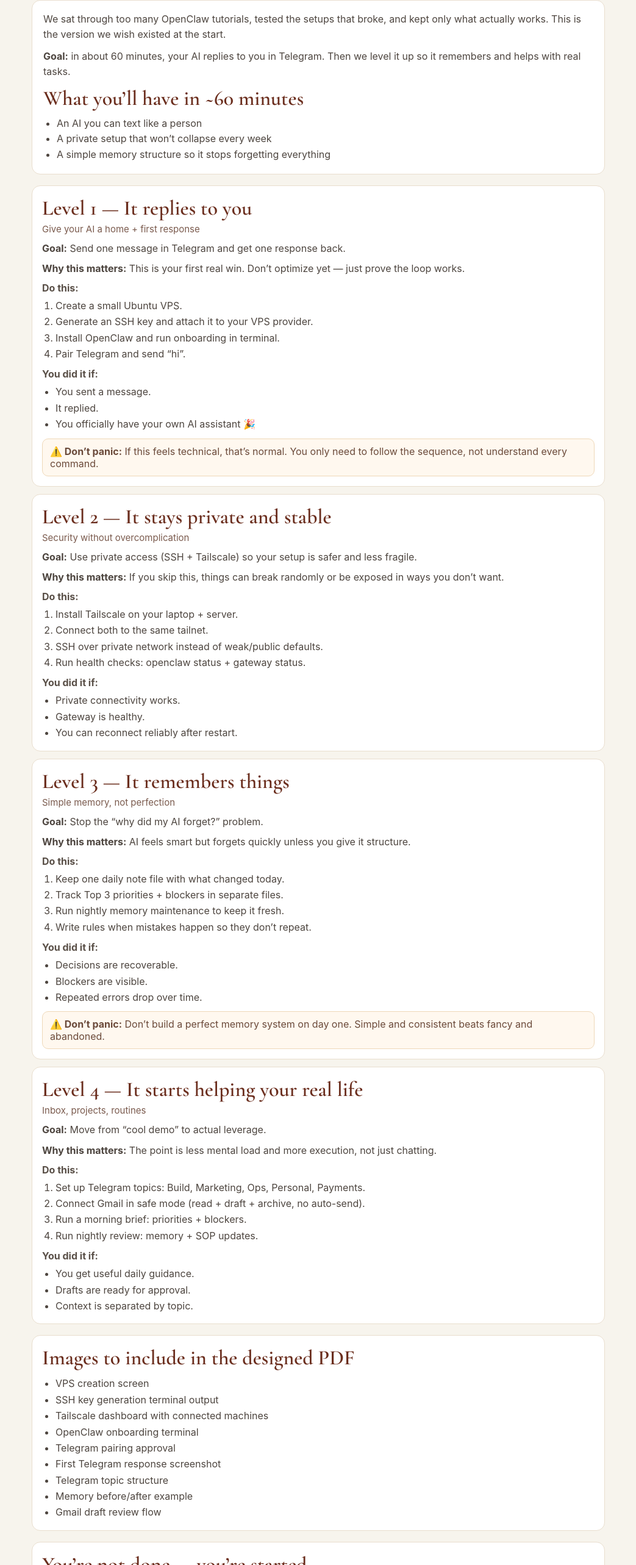
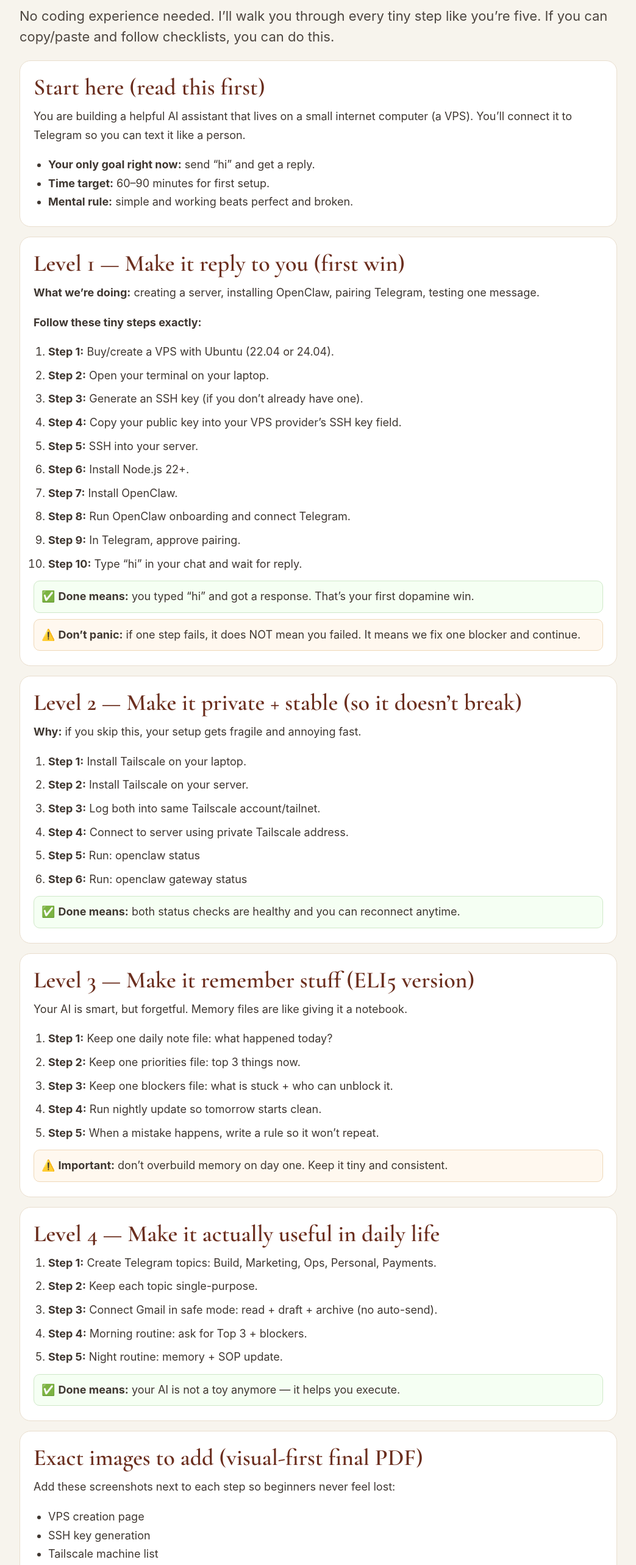
Before and after one commit to opal-the-bot/agent-inbox-mvp, a Next.js app: page /review/opal-ela-7xk9m2/pdf-full in a window 1280 px wide. Shown: the part 211-2777 px from the top of the page at 61% size, without its empty margins (118-1161 px from the left). Built offline with nearby package versions, Linux system fonts and the light colour scheme.

Commit message:
Expand PDF full page into ELI5 micro-step walkthrough with larger sections

```diff
--- a/app/review/opal-ela-7xk9m2/pdf-full/page.tsx
+++ b/app/review/opal-ela-7xk9m2/pdf-full/page.tsx
@@ -6,162 +6,148 @@ export const metadata = {
   robots: { index: false, follow: false }
 };
 
-type Level = {
-  title: string;
-  subtitle: string;
-  goal: string;
-  why: string;
-  steps: string[];
-  done: string[];
-  panic?: string;
-};
+function Section({ title, children }: { title: string; children: React.ReactNode }) {
+  return (
+    <section style={{ background: '#fff', border: '1px solid #e9dece', borderRadius: 18, padding: '24px 22px', marginTop: 16 }}>
+      <h2 className={editorial.className} style={{ margin: '0 0 12px', color: '#6b2e1e', fontSize: 38, lineHeight: 1.05, fontWeight: 600 }}>
+        {title}
+      </h2>
+      <div style={{ color: '#3f3731', fontSize: 18, lineHeight: 1.7 }}>{children}</div>
+    </section>
+  );
+}
 
-const levels: Level[] = [
-  {
-    title: 'Level 1 — It replies to you',
-    subtitle: 'Give your AI a home + first response',
-    goal: 'Send one message in Telegram and get one response back.',
-    why: 'This is your first real win. Don’t optimize yet — just prove the loop works.',
-    steps: [
-      'Create a small Ubuntu VPS.',
-      'Generate an SSH key and attach it to your VPS provider.',
-      'Install OpenClaw and run onboarding in terminal.',
-      'Pair Telegram and send “hi”.'
-    ],
-    done: ['You sent a message.', 'It replied.', 'You officially have your own AI assistant 🎉'],
-    panic: 'If this feels technical, that’s normal. You only need to follow the sequence, not understand every command.'
-  },
-  {
-    title: 'Level 2 — It stays private and stable',
-    subtitle: 'Security without overcomplication',
-    goal: 'Use private access (SSH + Tailscale) so your setup is safer and less fragile.',
-    why: 'If you skip this, things can break randomly or be exposed in ways you don’t want.',
-    steps: [
-      'Install Tailscale on your laptop + server.',
-      'Connect both to the same tailnet.',
-      'SSH over private network instead of weak/public defaults.',
-      'Run health checks: openclaw status + gateway status.'
-    ],
-    done: ['Private connectivity works.', 'Gateway is healthy.', 'You can reconnect reliably after restart.']
-  },
-  {
-    title: 'Level 3 — It remembers things',
-    subtitle: 'Simple memory, not perfection',
-    goal: 'Stop the “why did my AI forget?” problem.',
-    why: 'AI feels smart but forgets quickly unless you give it structure.',
-    steps: [
-      'Keep one daily note file with what changed today.',
-      'Track Top 3 priorities + blockers in separate files.',
-      'Run nightly memory maintenance to keep it fresh.',
-      'Write rules when mistakes happen so they don’t repeat.'
-    ],
-    done: ['Decisions are recoverable.', 'Blockers are visible.', 'Repeated errors drop over time.'],
-    panic: 'Don’t build a perfect memory system on day one. Simple and consistent beats fancy and abandoned.'
-  },
-  {
-    title: 'Level 4 — It starts helping your real life',
-    subtitle: 'Inbox, projects, routines',
-    goal: 'Move from “cool demo” to actual leverage.',
-    why: 'The point is less mental load and more execution, not just chatting.',
-    steps: [
-      'Set up Telegram topics: Build, Marketing, Ops, Personal, Payments.',
-      'Connect Gmail in safe mode (read + draft + archive, no auto-send).',
-      'Run a morning brief: priorities + blockers.',
-      'Run nightly review: memory + SOP updates.'
-    ],
-    done: ['You get useful daily guidance.', 'Drafts are ready for approval.', 'Context is separated by topic.']
-  }
-];
-
-const imageList = [
-  'VPS creation screen',
-  'SSH key generation terminal output',
-  'Tailscale dashboard with connected machines',
-  'OpenClaw onboarding terminal',
-  'Telegram pairing approval',
-  'First Telegram response screenshot',
-  'Telegram topic structure',
-  'Memory before/after example',
-  'Gmail draft review flow'
-];
+function TinyStep({ n, text }: { n: number; text: string }) {
+  return (
+    <li style={{ marginBottom: 8 }}>
+      <strong>Step {n}:</strong> {text}
+    </li>
+  );
+}
 
 export default function PdfFullDraftPage() {
   return (
-    <main style={{ minHeight: '100vh', background: '#f7f4ed', color: '#1f1d1a', padding: '42px 20px 80px' }}>
-      <div style={{ maxWidth: 940, margin: '0 auto' }}>
-        <p style={{ margin: 0, textTransform: 'uppercase', letterSpacing: 1.2, fontSize: 12, color: '#7a7268' }}>Private PDF draft — beginner rewrite v3</p>
+    <main style={{ minHeight: '100vh', background: '#f7f4ed', color: '#1f1d1a', padding: '42px 16px 80px' }}>
+      <div style={{ maxWidth: 980, margin: '0 auto' }}>
+        <p style={{ margin: 0, textTransform: 'uppercase', letterSpacing: 1.2, fontSize: 12, color: '#7a7268' }}>Private PDF draft — ELI5 walkthrough v4</p>
 
-        <h1 className={editorial.className} style={{ margin: '10px 0 8px', fontSize: 'clamp(36px, 6vw, 68px)', color: '#6b2e1e', fontWeight: 500 }}>
-          Build Your Own AI Assistant
+        <h1 className={editorial.className} style={{ margin: '10px 0 8px', fontSize: 'clamp(42px, 7vw, 74px)', color: '#6b2e1e', fontWeight: 500, lineHeight: 0.98 }}>
+          Give Yourself a Second Brain in 60 Minutes
         </h1>
 
-        <p style={{ marginTop: 0, fontSize: 21, color: '#4c453f', lineHeight: 1.5 }}>
-          No coding required. No “tech bro” energy required.
+        <p style={{ marginTop: 0, fontSize: 22, color: '#4c453f', lineHeight: 1.55 }}>
+          No coding experience needed. I’ll walk you through every tiny step like you’re five. If you can copy/paste and follow checklists, you can do this.
         </p>
 
-        <section style={{ marginTop: 18, background: '#fff', border: '1px solid #e9dece', borderRadius: 14, padding: 18 }}>
-          <p style={{ margin: '0 0 10px', color: '#4d453f', lineHeight: 1.6 }}>
-            We sat through too many OpenClaw tutorials, tested the setups that broke, and kept only what actually works.
-            This is the version we wish existed at the start.
+        <Section title="Start here (read this first)">
+          <p style={{ marginTop: 0 }}>
+            You are building a helpful AI assistant that lives on a small internet computer (a VPS). You’ll connect it to Telegram so you can text it like a person.
           </p>
-          <p style={{ margin: '0 0 10px', color: '#4d453f', lineHeight: 1.6 }}>
-            <strong>Goal:</strong> in about 60 minutes, your AI replies to you in Telegram.
-            Then we level it up so it remembers and helps with real tasks.
+          <ul style={{ margin: 0, paddingLeft: 24 }}>
+            <li><strong>Your only goal right now:</strong> send “hi” and get a reply.</li>
+            <li><strong>Time target:</strong> 60–90 minutes for first setup.</li>
+            <li><strong>Mental rule:</strong> simple and working beats perfect and broken.</li>
+          </ul>
+        </Section>
+
+        <Section title="Level 1 — Make it reply to you (first win)">
+          <p style={{ marginTop: 0 }}><strong>What we’re doing:</strong> creating a server, installing OpenClaw, pairing Telegram, testing one message.</p>
+          <p><strong>Follow these tiny steps exactly:</strong></p>
+          <ol style={{ margin: 0, paddingLeft: 24 }}>
+            <TinyStep n={1} text="Buy/create a VPS with Ubuntu (22.04 or 24.04)." />
+            <TinyStep n={2} text="Open your terminal on your laptop." />
+            <TinyStep n={3} text="Generate an SSH key (if you don’t already have one)." />
+            <TinyStep n={4} text="Copy your public key into your VPS provider’s SSH key field." />
+            <TinyStep n={5} text="SSH into your server." />
+            <TinyStep n={6} text="Install Node.js 22+." />
+            <TinyStep n={7} text="Install OpenClaw." />
+            <TinyStep n={8} text="Run OpenClaw onboarding and connect Telegram." />
+            <TinyStep n={9} text="In Telegram, approve pairing." />
+            <TinyStep n={10} text="Type “hi” in your chat and wait for reply." />
+          </ol>
+          <div style={{ marginTop: 12, background: '#f5fff3', border: '1px solid #cfe8c8', borderRadius: 10, padding: '10px 12px' }}>
+            ✅ <strong>Done means:</strong> you typed “hi” and got a response. That’s your first dopamine win.
+          </div>
+          <div style={{ marginTop: 10, background: '#fff8ef', border: '1px solid #efd8b8', borderRadius: 10, padding: '10px 12px' }}>
+            ⚠️ <strong>Don’t panic:</strong> if one step fails, it does NOT mean you failed. It means we fix one blocker and continue.
+          </div>
+        </Section>
+
+        <Section title="Level 2 — Make it private + stable (so it doesn’t break)">
+          <p style={{ marginTop: 0 }}><strong>Why:</strong> if you skip this, your setup gets fragile and annoying fast.</p>
+          <ol style={{ margin: 0, paddingLeft: 24 }}>
+            <TinyStep n={1} text="Install Tailscale on your laptop." />
+            <TinyStep n={2} text="Install Tailscale on your server." />
+            <TinyStep n={3} text="Log both into same Tailscale account/tailnet." />
+            <TinyStep n={4} text="Connect to server using private Tailscale address." />
+            <TinyStep n={5} text="Run: openclaw status" />
+            <TinyStep n={6} text="Run: openclaw gateway status" />
+          </ol>
+          <div style={{ marginTop: 12, background: '#f5fff3', border: '1px solid #cfe8c8', borderRadius: 10, padding: '10px 12px' }}>
+            ✅ <strong>Done means:</strong> both status checks are healthy and you can reconnect anytime.
+          </div>
+        </Section>
+
+        <Section title="Level 3 — Make it remember stuff (ELI5 version)">
+          <p style={{ marginTop: 0 }}>
+            Your AI is smart, but forgetful. Memory files are like giving it a notebook.
           </p>
-          <h2 className={editorial.className} style={{ margin: '8px 0 8px', color: '#6b2e1e', fontSize: 34, fontWeight: 600 }}>What you’ll have in ~60 minutes</h2>
-          <ul style={{ margin: 0, paddingLeft: 22, color: '#4d453f', lineHeight: 1.6 }}>
-            <li>An AI you can text like a person</li>
-            <li>A private setup that won’t collapse every week</li>
-            <li>A simple memory structure so it stops forgetting everything</li>
+          <ol style={{ margin: 0, paddingLeft: 24 }}>
+            <TinyStep n={1} text="Keep one daily note file: what happened today?" />
+            <TinyStep n={2} text="Keep one priorities file: top 3 things now." />
+            <TinyStep n={3} text="Keep one blockers file: what is stuck + who can unblock it." />
+            <TinyStep n={4} text="Run nightly update so tomorrow starts clean." />
+            <TinyStep n={5} text="When a mistake happens, write a rule so it won’t repeat." />
+          </ol>
+          <div style={{ marginTop: 12, background: '#fff8ef', border: '1px solid #efd8b8', borderRadius: 10, padding: '10px 12px' }}>
+            ⚠️ <strong>Important:</strong> don’t overbuild memory on day one. Keep it tiny and consistent.
+          </div>
+        </Section>
+
+        <Section title="Level 4 — Make it actually useful in daily life">
+          <ol style={{ margin: 0, paddingLeft: 24 }}>
+            <TinyStep n={1} text="Create Telegram topics: Build, Marketing, Ops, Personal, Payments." />
+            <TinyStep n={2} text="Keep each topic single-purpose." />
+            <TinyStep n={3} text="Connect Gmail in safe mode: read + draft + archive (no auto-send)." />
+            <TinyStep n={4} text="Morning routine: ask for Top 3 + blockers." />
+            <TinyStep n={5} text="Night routine: memory + SOP update." />
+          </ol>
+          <div style={{ marginTop: 12, background: '#f5fff3', border: '1px solid #cfe8c8', borderRadius: 10, padding: '10px 12px' }}>
+            ✅ <strong>Done means:</strong> your AI is not a toy anymore — it helps you execute.
+          </div>
+        </Section>
+
+        <Section title="Exact images to add (visual-first final PDF)">
+          <p style={{ marginTop: 0 }}>Add these screenshots next to each step so beginners never feel lost:</p>
+          <ul style={{ margin: 0, paddingLeft: 24 }}>
+            <li>VPS creation page</li>
+            <li>SSH key generation</li>
+            <li>Tailscale machine list</li>
+            <li>OpenClaw onboarding terminal</li>
+            <li>Telegram pairing approval</li>
+            <li>First Telegram reply (“hi” → response)</li>
+            <li>Topic layout screenshot</li>
+            <li>Memory before/after screenshot</li>
+            <li>Gmail draft review screenshot</li>
           </ul>
-        </section>
+        </Section>
 
-        <section style={{ marginTop: 18, display: 'grid', gap: 12 }}>
-          {levels.map((level) => (
-            <article key={level.title} style={{ background: '#fff', border: '1px solid #e9dece', borderRadius: 14, padding: 16 }}>
-              <h2 className={editorial.className} style={{ margin: '0 0 4px', color: '#6b2e1e', fontSize: 34, fontWeight: 600 }}>{level.title}</h2>
-              <p style={{ margin: '0 0 10px', color: '#7a5a4d', fontSize: 15 }}>{level.subtitle}</p>
+        <Section title="If something breaks, do this">
+          <ol style={{ margin: 0, paddingLeft: 24 }}>
+            <TinyStep n={1} text="Write exactly what failed (one sentence)." />
+            <TinyStep n={2} text="Ask: what single blocker caused this?" />
+            <TinyStep n={3} text="Remove blocker." />
+            <TinyStep n={4} text="Retry immediately." />
+            <TinyStep n={5} text="Add a permanent SOP rule so it never wastes time again." />
+          </ol>
+        </Section>
 
-              <p style={{ margin: '0 0 8px', color: '#4d453f', lineHeight: 1.6 }}><strong>Goal:</strong> {level.goal}</p>
-              <p style={{ margin: '0 0 8px', color: '#4d453f', lineHeight: 1.6 }}><strong>Why this matters:</strong> {level.why}</p>
-
-              <p style={{ margin: '0 0 6px', color: '#5a5048' }}><strong>Do this:</strong></p>
-              <ol style={{ margin: '0 0 10px', paddingLeft: 22, color: '#4d453f', lineHeight: 1.65 }}>
-                {level.steps.map((step) => (
-                  <li key={step}>{step}</li>
-                ))}
-              </ol>
-
-              <p style={{ margin: '0 0 6px', color: '#5a5048' }}><strong>You did it if:</strong></p>
-              <ul style={{ margin: 0, paddingLeft: 22, color: '#4d453f', lineHeight: 1.65 }}>
-                {level.done.map((d) => (
-                  <li key={d}>{d}</li>
-                ))}
-              </ul>
-
-              {level.panic && (
-                <div style={{ marginTop: 10, background: '#fff8ef', border: '1px solid #efd8b8', borderRadius: 10, padding: '10px 12px', color: '#6b4a3a' }}>
-                  <strong>⚠️ Don’t panic:</strong> {level.panic}
-                </div>
-              )}
-            </article>
-          ))}
-        </section>
-
-        <section style={{ marginTop: 18, background: '#fff', border: '1px solid #e9dece', borderRadius: 14, padding: 16 }}>
-          <h2 className={editorial.className} style={{ margin: '0 0 8px', color: '#6b2e1e', fontSize: 34, fontWeight: 600 }}>Images to include in the designed PDF</h2>
-          <ul style={{ margin: 0, paddingLeft: 22, color: '#4d453f', lineHeight: 1.65 }}>
-            {imageList.map((img) => (
-              <li key={img}>{img}</li>
-            ))}
-          </ul>
-        </section>
-
-        <section style={{ marginTop: 18, background: '#fff', border: '1px solid #e9dece', borderRadius: 14, padding: 16 }}>
-          <h2 className={editorial.className} style={{ margin: '0 0 8px', color: '#6b2e1e', fontSize: 34, fontWeight: 600 }}>You’re not done — you’re started</h2>
-          <p style={{ margin: 0, color: '#4d453f', lineHeight: 1.65 }}>
-            Right now your AI can reply, remember a little, and help with core tasks. From here, you can train it for inbox, planning, travel, research, and business workflows.
-            That’s the real upside: less overwhelm, more execution.
+        <section style={{ background: '#fff', border: '1px solid #e9dece', borderRadius: 18, padding: '24px 22px', marginTop: 16 }}>
+          <h2 className={editorial.className} style={{ margin: '0 0 12px', color: '#6b2e1e', fontSize: 38, lineHeight: 1.05, fontWeight: 600 }}>
+            You just built the foundation
+          </h2>
+          <p style={{ color: '#3f3731', fontSize: 20, lineHeight: 1.7, margin: 0 }}>
+            Right now your AI can reply, remember, and help with real tasks. That’s the hard part done. From here, you expand one workflow at a time.
           </p>
         </section>
       </div>
```
